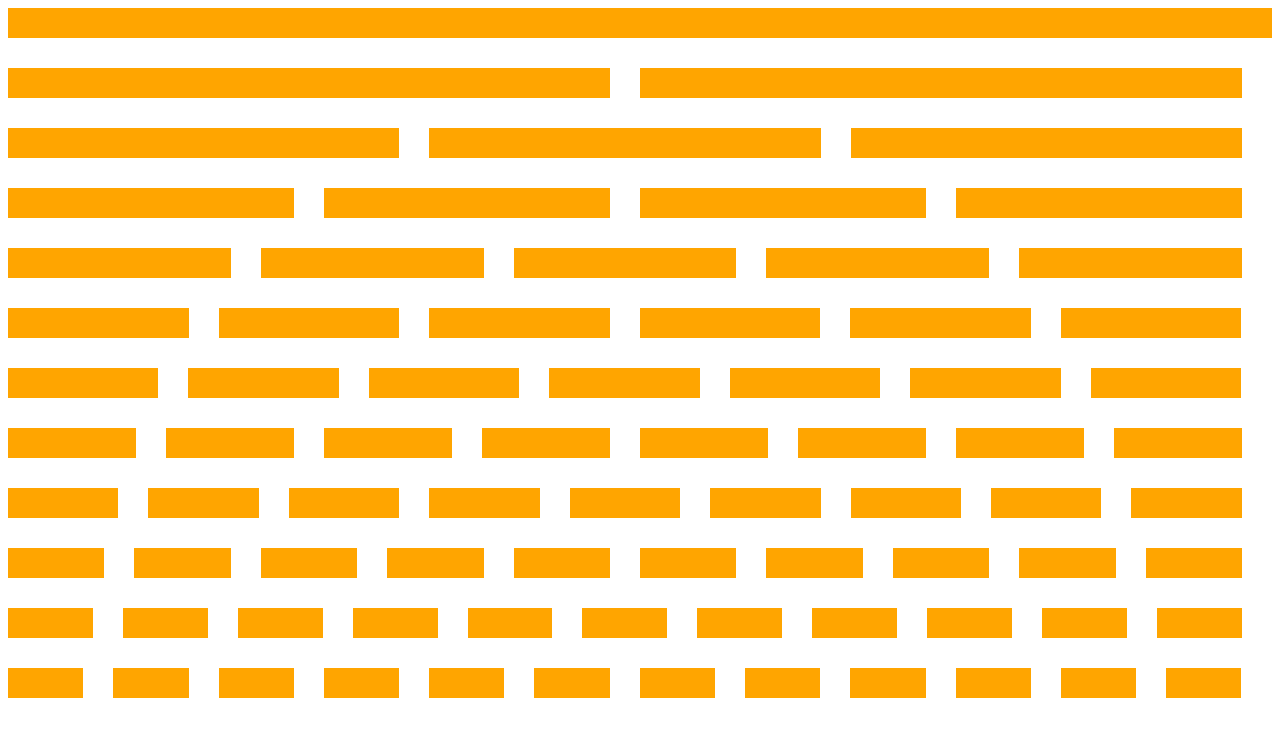
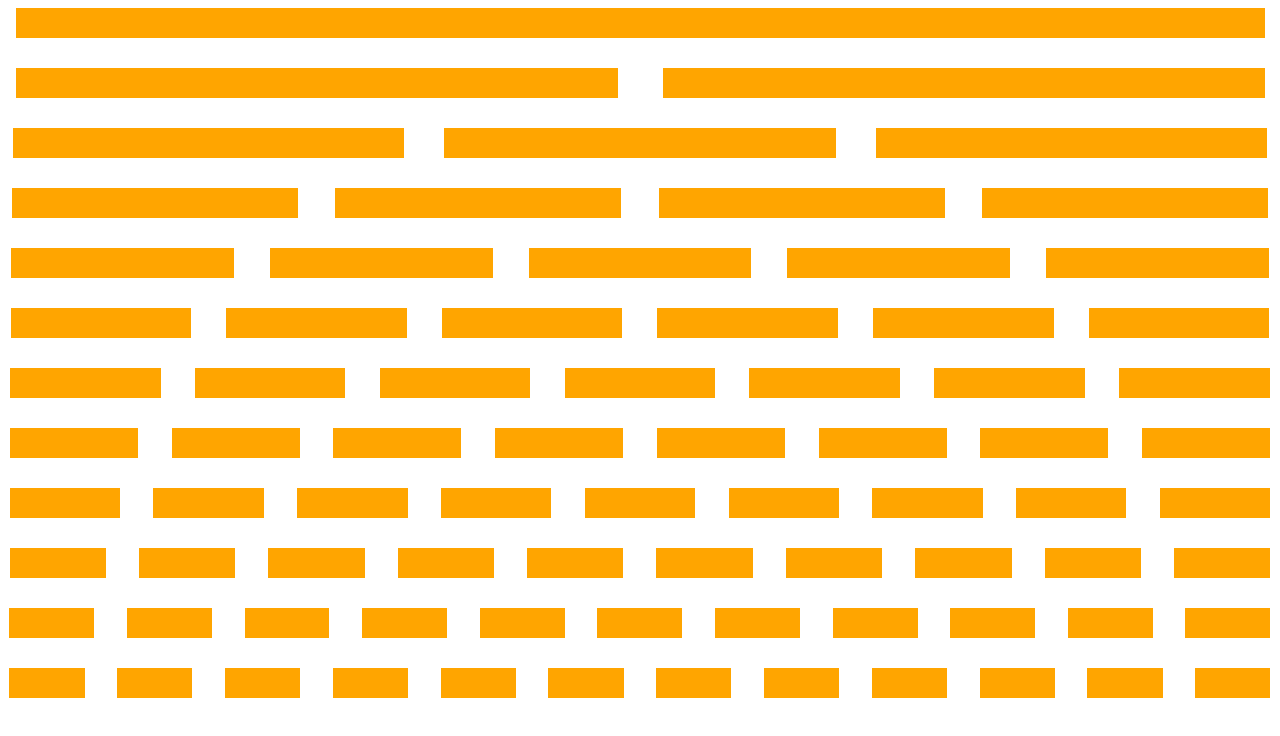
Before and after one commit to artemohii/lesson-9, a plain HTML site: page index.html in a window 1280 px wide. Drawn offline with Linux system fonts and the light colour scheme.

Commit message:
lesson-9 1.3

```diff
--- a/style/style.css
+++ b/style/style.css
@@ -10,9 +10,10 @@
 div[class^='col'] {
     height: 30px;
     background: orange;
+    margin: 0 auto;
 }
 .col-1 {
-    flex: 0 1 100%;
+    flex: 0 1 calc(100% - 15px);
 }
 .col-2 {
     flex: 0 1 calc(50% - 30px);
```
